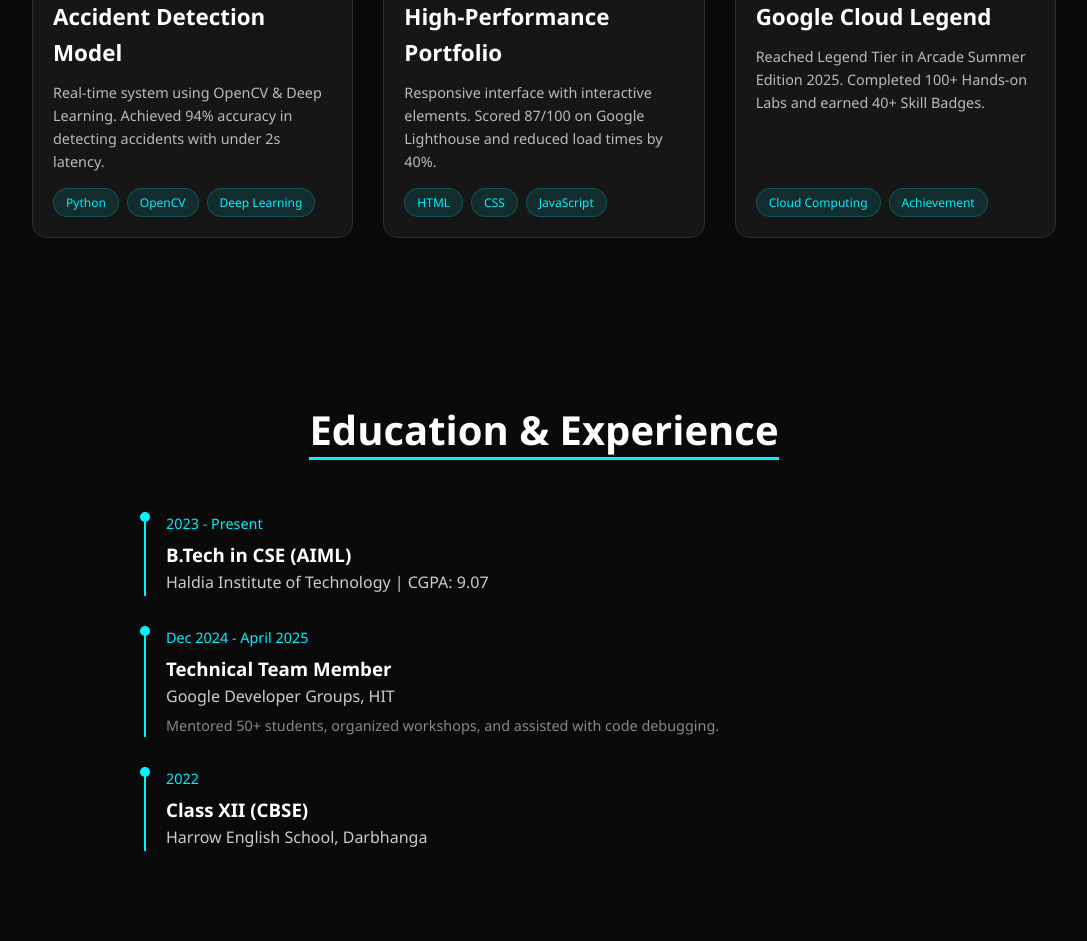
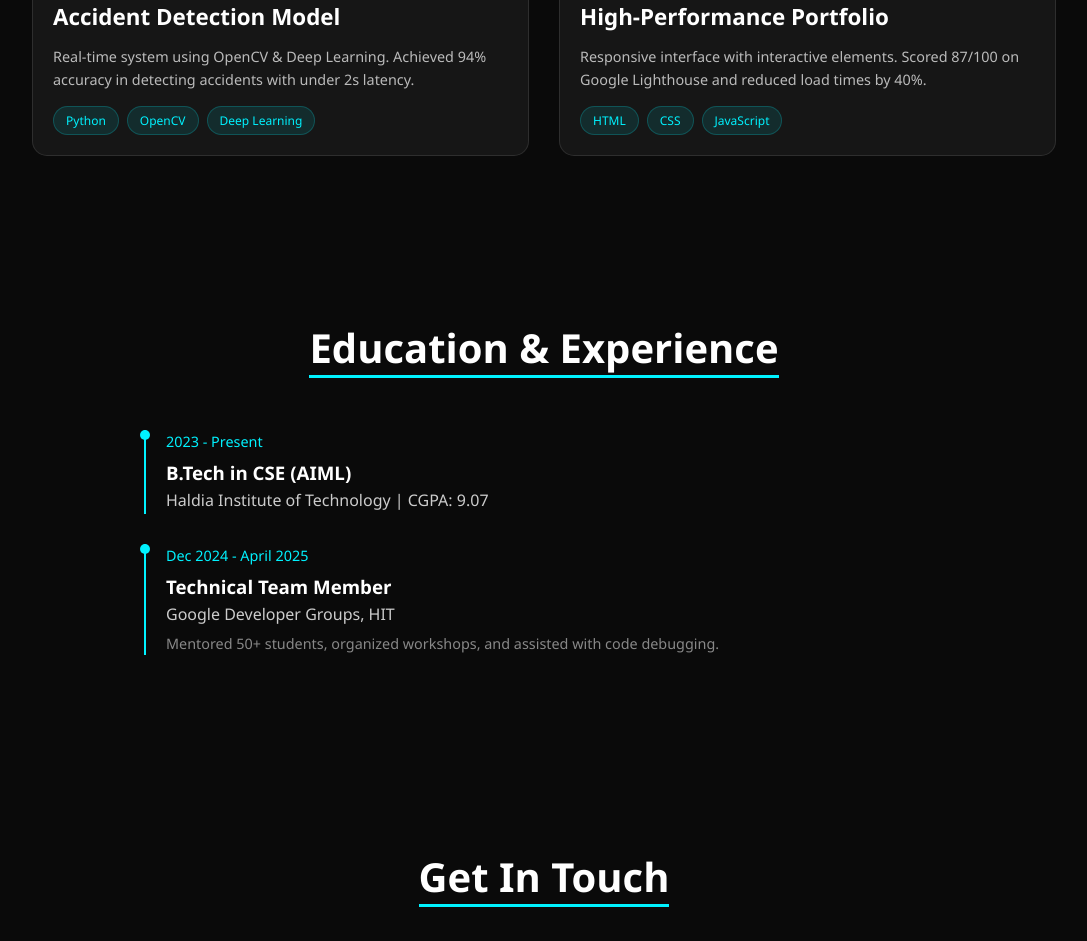
Before and after one commit to vengeance-404/portfolio, a plain HTML site: page index.html in a window 1280 px wide. Shown: the part 2312-3253 px from the top of the page, without its empty margins (96-1183 px from the left). Drawn offline with Linux system fonts and the light colour scheme.

Commit message:
Update index.html

```diff
--- a/index.html
+++ b/index.html
@@ -538,17 +538,6 @@
                     <span class="tag">JavaScript</span>
                 </div>
             </div>
-
-            <!-- Project 3 (Achievement) -->
-            <div class="project-card reveal">
-                <img src="https://placehold.co/600x400/1a1a1a/FFF?text=Google+Cloud" alt="Google Cloud" class="project-img">
-                <h3>Google Cloud Legend</h3>
-                <p>Reached Legend Tier in Arcade Summer Edition 2025. Completed 100+ Hands-on Labs and earned 40+ Skill Badges.</p>
-                <div class="tags">
-                    <span class="tag">Cloud Computing</span>
-                    <span class="tag">Achievement</span>
-                </div>
-            </div>
         </div>
     </section>
 
@@ -569,13 +558,6 @@
                 <p style="color: #ccc;">Google Developer Groups, HIT</p>
                 <p style="font-size: 0.9rem; color: #888; margin-top: 5px;">Mentored 50+ students, organized workshops, and assisted with code debugging.</p>
             </div>
-
-            <div class="timeline-item">
-                <span class="timeline-date">2022</span>
-                <h3>Class XII (CBSE)</h3>
-                <p style="color: #ccc;">Harrow English School, Darbhanga</p>
-            </div>
-
         </div>
     </section>
 
```
